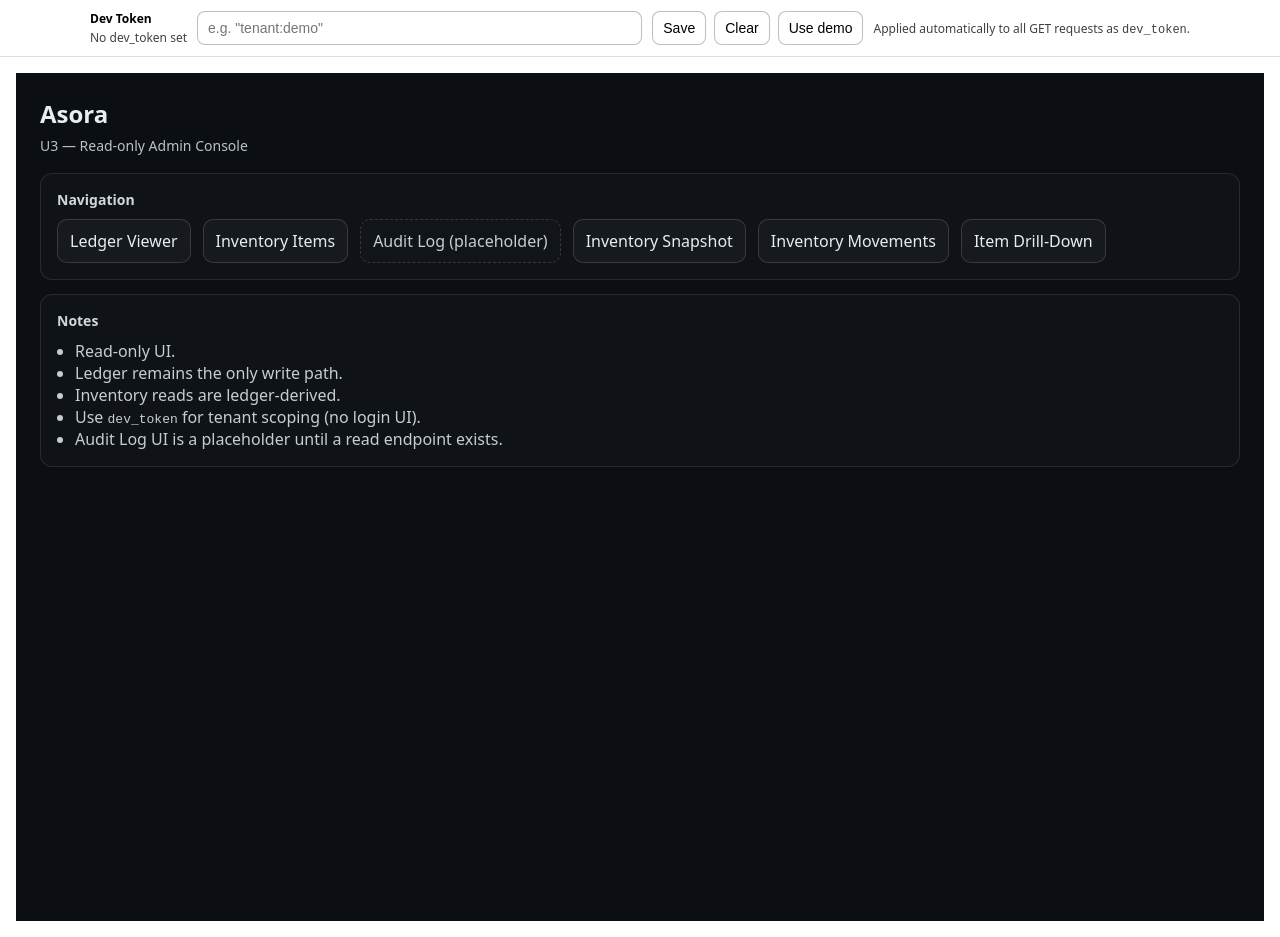
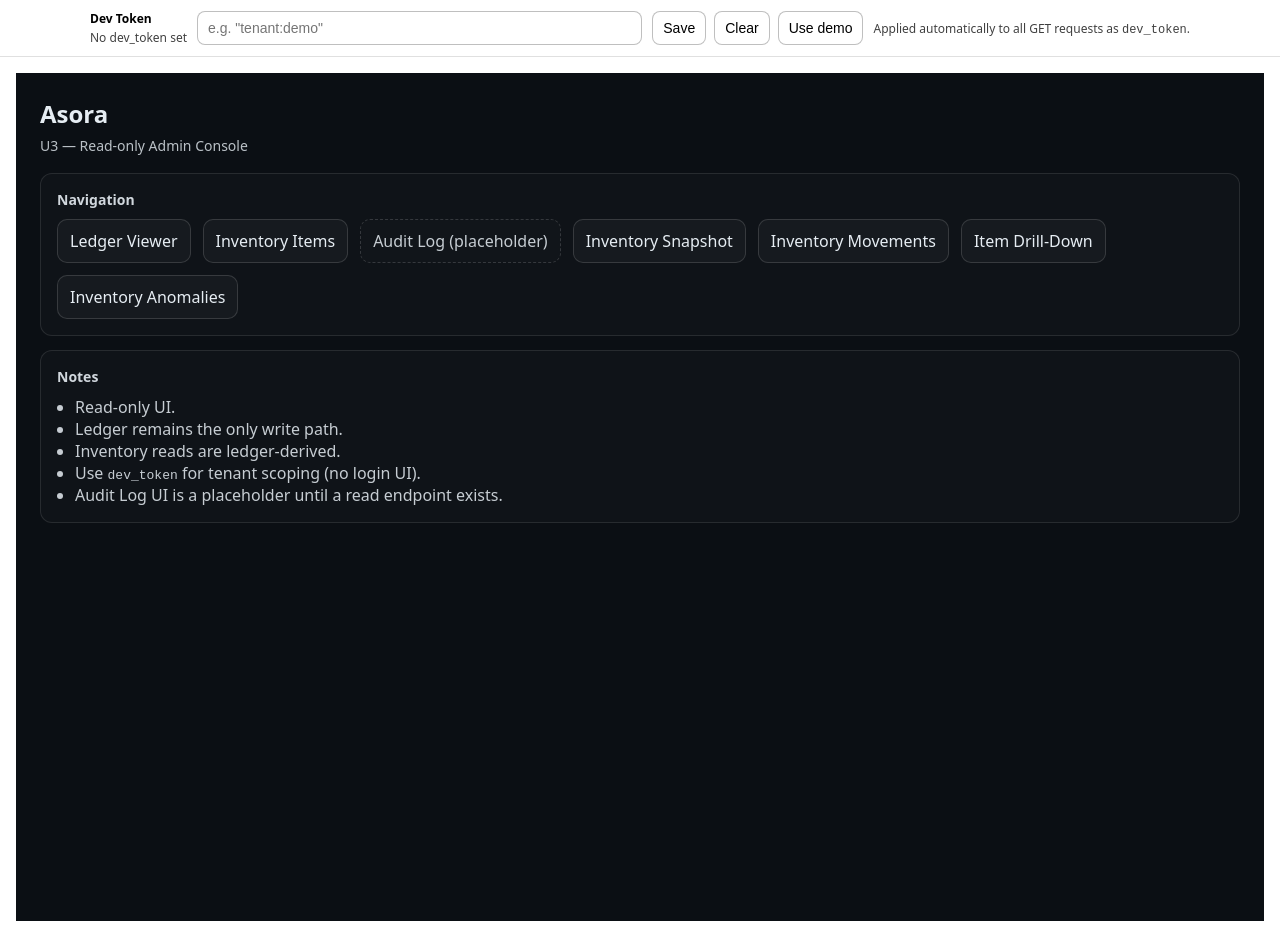
Before and after one commit to AsoraApp/Asora, a Next.js app in the folder web/: page / in a window 1280 px wide. Built offline with nearby package versions, Linux system fonts and the light colour scheme.

Commit message:
Update page.jsx

```diff
--- a/web/app/page.jsx
+++ b/web/app/page.jsx
@@ -28,6 +28,9 @@ export default function HomePage() {
           </Link>
           <Link style={styles.link} href="/inventory/item">
             Item Drill-Down
+          </Link>
+          <Link style={styles.link} href="/inventory/anomalies">
+            Inventory Anomalies
           </Link>
         </div>
       </section>
```
